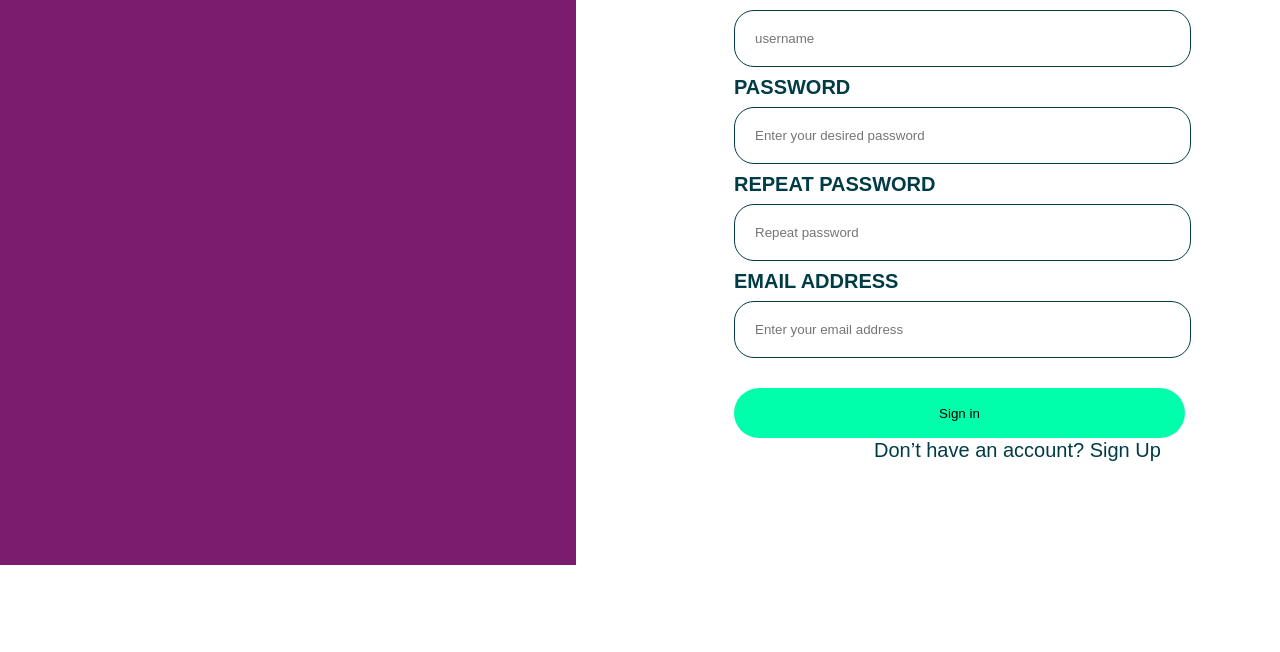
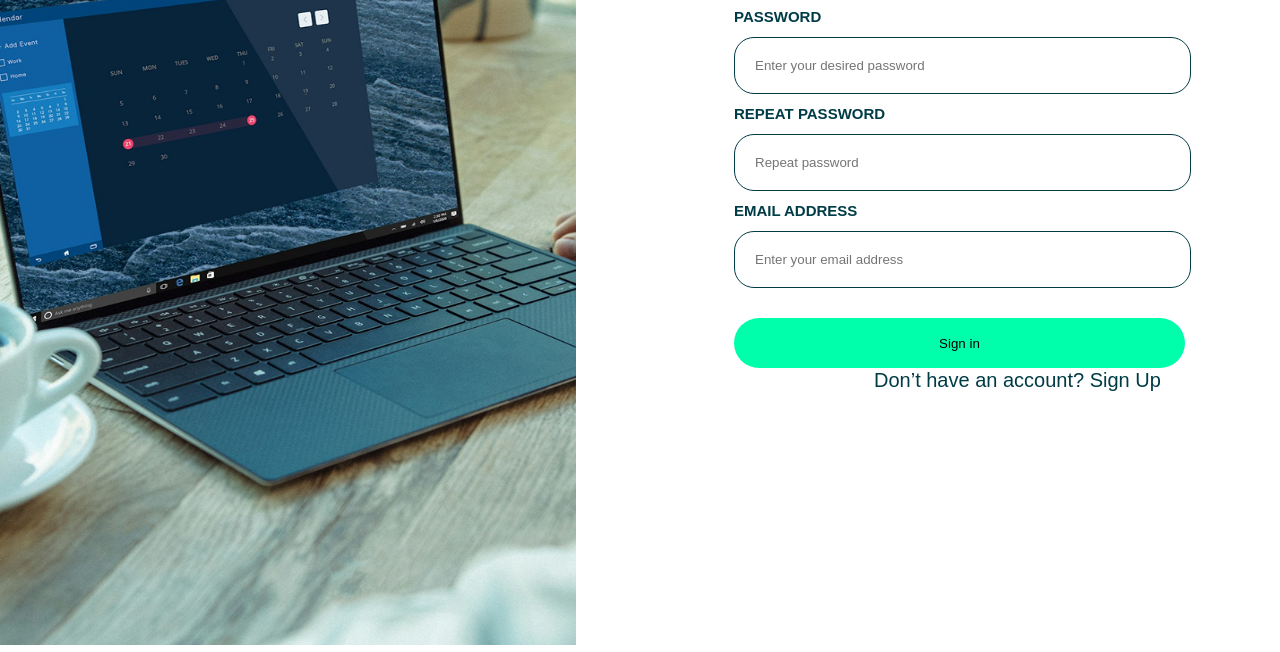
Before and after one commit to Zakora04/bootcamp, a plain HTML site: page signin.html in a window 1280 px wide. Shown: the part 155-807 px from the top of the page. Drawn offline with Linux system fonts and the light colour scheme.

Commit message:
second commit

```diff
--- a/login.css
+++ b/login.css
@@ -29,10 +29,10 @@
   text-align: center;
   color: #003c46;
   font-family: sans-serif;
-  font-size: 50px;
+  font-size: 40px;
   font-weight: 900;
 }
-.lefthero h4{
+.lefthero h4 {
   align-items: center;
   margin-left: 30px;
   font-size: 50px;
@@ -50,25 +50,24 @@
   font-family: sans-serif;
 }
 .boxes {
-  width: 100%;
-  height: 300px;
+  width: 90%;
+  height: 500px;
   /* background-color: blueviolet; */
-  margin-left: 120px;
   /* justify-content: center;
-  align-items: center; */
+    align-items: center; */
   display: flex;
   flex-direction: column;
-  margin-top: 20px;
+  margin-left: 30px;
 }
 .box h4 {
-  font-size: 20px;
+  font-size: 15px;
   font-weight: 600;
   color: #003c46;
   font-family: sans-serif;
   line-height: 40px;
 }
 .box input {
-  width: 50%;
+  width: 80%;
   border-radius: 20px;
   border: 1px solid #003c46;
   padding: 20px;
@@ -78,7 +77,7 @@
 }
 .me {
   background-color: #00ffaa;
-  width: 55%;
+  width: 87%;
   height: 50px;
   border-radius: 50px;
   border: none;
@@ -94,6 +93,7 @@
   font-weight: 500;
   color: #003c46;
   font-family: sans-serif;
+  margin-left: 100px;
 }
 .righthero {
   width: 45%;
--- a/signin.css
+++ b/signin.css
@@ -16,23 +16,27 @@
 }
 .lefthero{
   width: 45%;
-  height: 90vh;
+  height: 100%;
   line-height: 25px;
-  background-color: rgb(123, 29, 111);
+  /* background-color: rgb(123, 29, 111); */
   /* margin-top: 50px;  */
+}
+.lefthero img{
+  width:100%;
+  height:100%;
 }
 .righthero {
   width: 45%;
-  height: 70vh;
+  height: 90vh;
   line-height: 25px;
   /* background-color: rgb(123, 29, 111); */
-  margin-top: 50px;
+  margin-top: 30px;
 }
 .righthero h1 {
   text-align: center;
   color: #003c46;
   font-family: sans-serif;
-  font-size: 43px;
+  font-size: 30px;
   font-weight: 900;
 }
 .boxes {
@@ -43,11 +47,10 @@
     align-items: center; */
   display: flex;
   flex-direction: column;
-  margin-top: 50px;
   margin-left: 30px;
 }
 .box h4 {
-  font-size: 20px;
+  font-size: 15px;
   font-weight: 600;
   color: #003c46;
   font-family: sans-serif;
--- a/signin.html
+++ b/signin.html
@@ -8,13 +8,15 @@
   </head>
   <body class="body">
     <div class="mainhero">
-      <div class="lefthero"></div>
+      <div class="lefthero">
+        <img src="./unsplash_8pb7Hq539Zw.png" >
+      </div>
       <div class="righthero">
         <h1>GRADER SYSTEM SIGNUP</h1>
         <div class="boxes">
           <div class="box">
             <h4>USERNAME</h4>
-            <input type="text" placeholder="username" id="signup" />
+            <input type="text" placeholder="Username" id="signup" />
           </div>
           <div class="box">
             <h4>PASSWORD</h4>
```
Also changed, not shown: style.css (+7 -1 lines), teacher.html (added).
